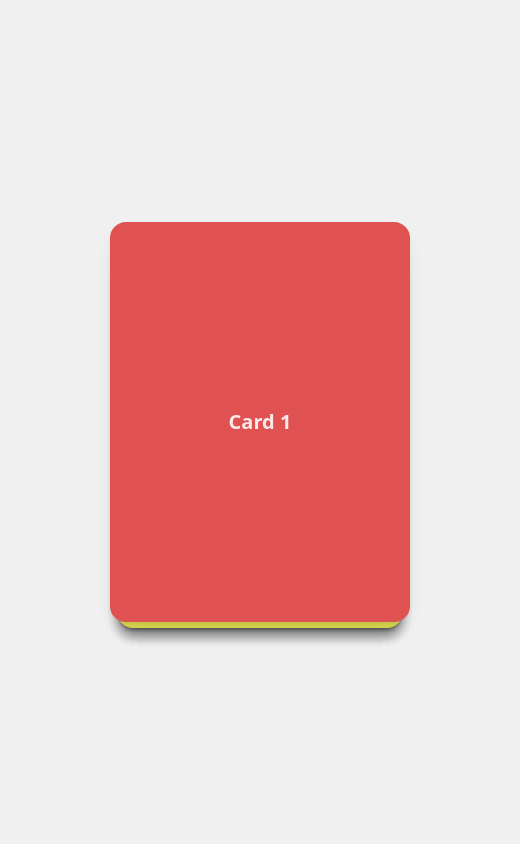
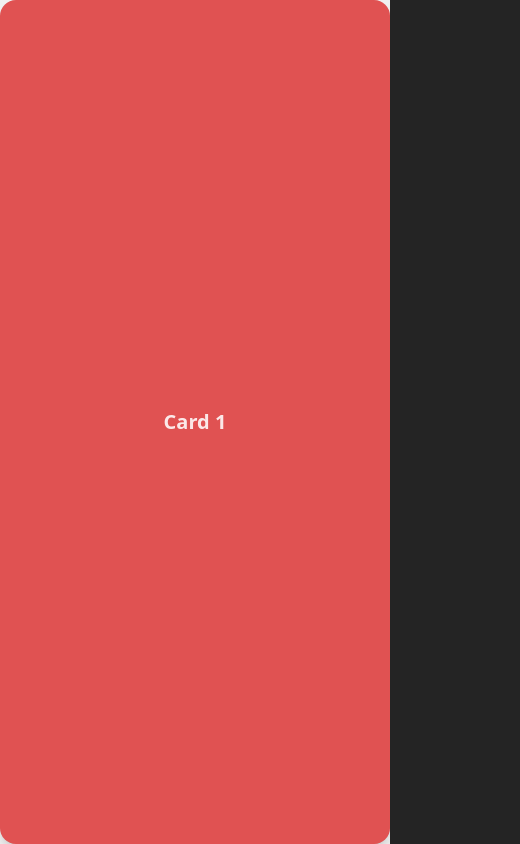
Before and after one commit to raghavawasthi24/tinder-app, a React (Vite) app: page / in a window 390 px wide. Shown: the whole page, 520 px wide, since content can reach past the window. Built offline with nearby package versions, Linux system fonts and the light colour scheme.

Commit message:
fix: showing last card instead of second

```diff
--- a/src/App.css
+++ b/src/App.css
@@ -8,3 +8,10 @@ body {
     background-color: #f0f0f0;
     margin: auto;
 }
+
+@media screen and (max-width: 520px) {
+    body {
+        width: 100%;
+    }
+
+}
--- a/src/App.tsx
+++ b/src/App.tsx
@@ -94,14 +94,18 @@ const App = () => {
             onTouchEnd={handleTouchEnd}
         >
             {cards.slice(topIndex).map((card, i) => {
+                // console.log("Rendering card", card);
                 const isTop = i === 0;
+                const isSecond = i === 1;
                 return (
                     <div
                         key={topIndex + i}
-                        className={`w-[300px] h-[400px] rounded-2xl shadow-lg absolute bg-white flex items-center justify-center text-xl font-bold ${
+                        className={`w-full h-full rounded-2xl shadow-lg absolute bg-white flex items-center justify-center text-xl font-bold ${
                             isTop
                                 ? "z-20 transition-transform duration-100 ease-in-out"
-                                : "z-10 scale-[0.95] translate-y-4"
+                                : isSecond
+                                ? "z-15 scale-[0.98]"
+                                : "z-10 scale-[0.95]"
                         }`}
                         style={{
                             transform: isTop
```
